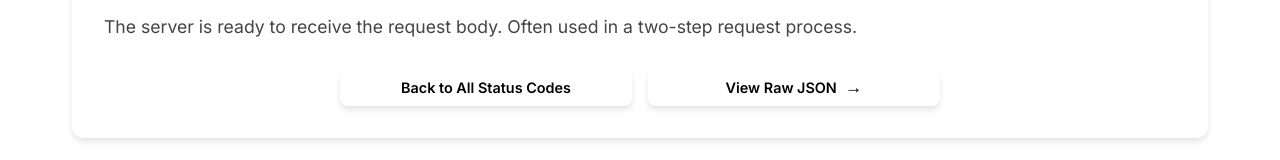
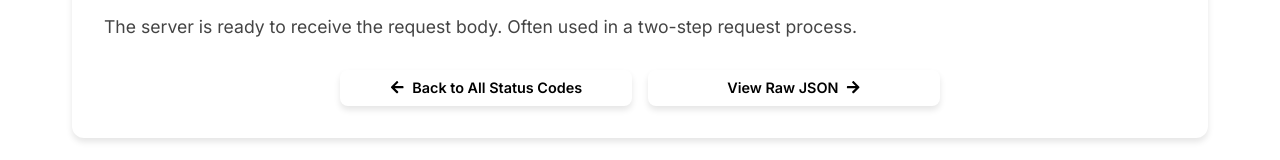
Before and after one commit to ashutosh4336/http-in, a Next.js app: page /codes/100 in a window 1280 px wide. Shown: the part 522-682 px from the top of the page. Built offline with nearby package versions, Linux system fonts and the light colour scheme.

Commit message:
Code Details Arrows fixed

```diff
--- a/app/codes/[code]/page.js
+++ b/app/codes/[code]/page.js
@@ -6,6 +6,7 @@ import Link from 'next/link';
 import styles from '@/styles/Codes.module.scss';
 import { httpStatusCodes as statusCodes } from '@/data/statusCodes';
 import { getCategoryAndColor } from '@/utils/util';
+import { FaArrowLeft, FaArrowRight } from 'react-icons/fa';
 
 export default function StatusCodePage() {
   const { code } = useParams();
@@ -23,7 +24,7 @@ export default function StatusCodePage() {
               <div className={styles.noResultsCode}>404</div>
             </div>
             <Link href='/codes' className={styles.moreButton}>
-              Back to All Status Codes
+              <FaArrowLeft /> Back to All Status Codes
             </Link>
           </div>
         </div>
@@ -66,15 +67,15 @@ export default function StatusCodePage() {
 
         <div className={styles.buttonContainer}>
           <Link href='/codes' className={styles.backButton}>
-            Back to All Status Codes
+            <FaArrowLeft /> Back to All Status Codes
           </Link>
           <Link
             href={`/codes/${code}/raw`}
             target='_blank'
             rel='noopener noreferrer'
-            className={styles.rawLink}
+            className={styles.backButton}
           >
-            View Raw JSON
+            View Raw JSON <FaArrowRight />
           </Link>
         </div>
       </div>
--- a/package.json
+++ b/package.json
@@ -3,7 +3,7 @@
   "version": "0.1.0",
   "private": true,
   "engines": {
-    "node": ">=18.0.0"
+    "node": ">=20.0.0"
   },
   "scripts": {
     "dev": "next dev",
@@ -44,6 +44,7 @@
   "devDependencies": {
     "@svgr/webpack": "^8.1.0",
     "eslint": "^8.56.0",
-    "eslint-config-next": "14.1.0"
+    "eslint-config-next": "14.1.0",
+    "typescript": "^5.8.2"
   }
 }
```
Also changed, not shown: 1 other file (tests, documents, lock files or other folders).
